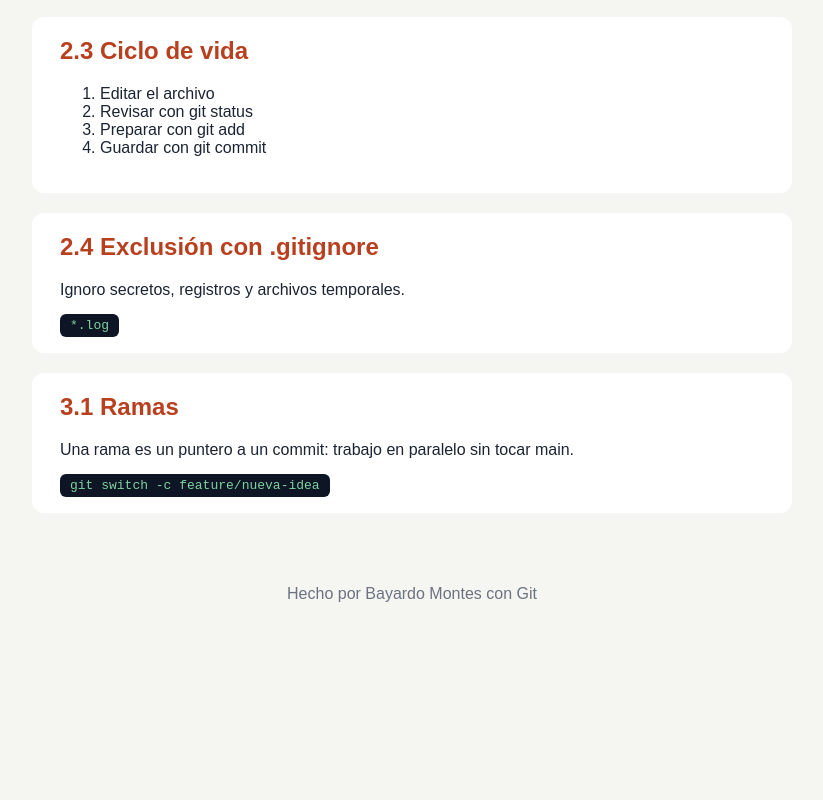
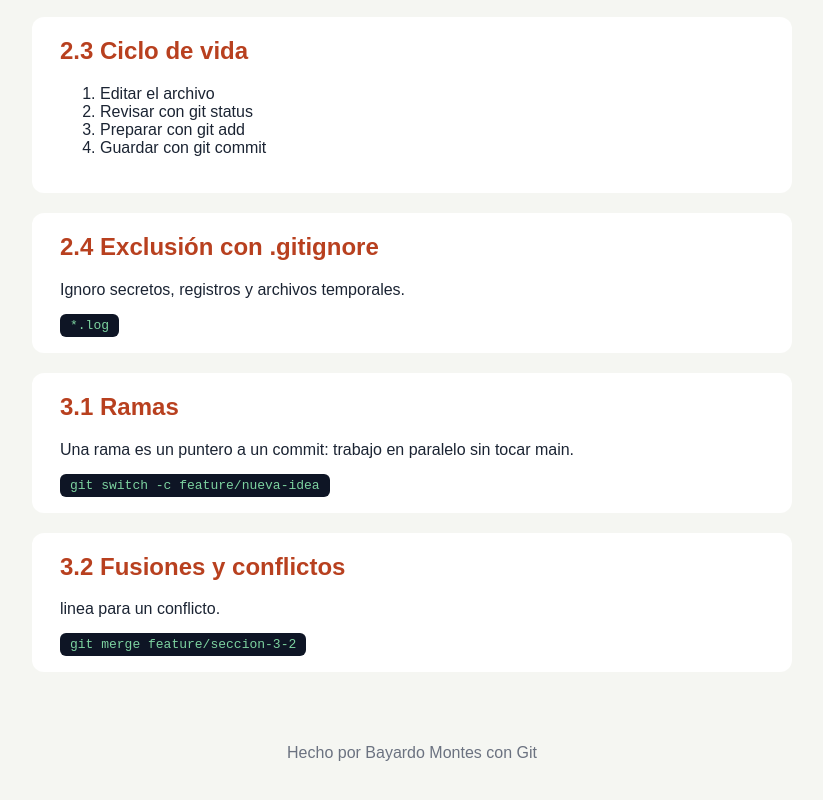
Before and after one commit to bayardomerlet-cmd/clase-4-practica-CI, a plain HTML site: page index.html in a window 1280 px wide. Shown: the part 502-1302 px from the top of the page, without its empty margins (228-1051 px from the left). Before the commit the page ends 1145 px from the top, so only its background shows below. Drawn offline with Linux system fonts and the light colour scheme.

Commit message:
Agrega sección 3.2 y redefine rama

```diff
--- a/index.html
+++ b/index.html
@@ -41,6 +41,11 @@ unmodified.</p>
 <p>Una rama es un puntero a un commit: trabajo en paralelo sin tocar main.</p>
 <code>git switch -c feature/nueva-idea</code>
 </section>
+<section>
+    <h2>3.2 Fusiones y conflictos</h2>
+    <p>linea para un conflicto.</p>
+    <code>git merge feature/seccion-3-2</code>
+    </section>
 </main>
 <footer>
 <p>Hecho por Bayardo Montes con Git</p>
```
